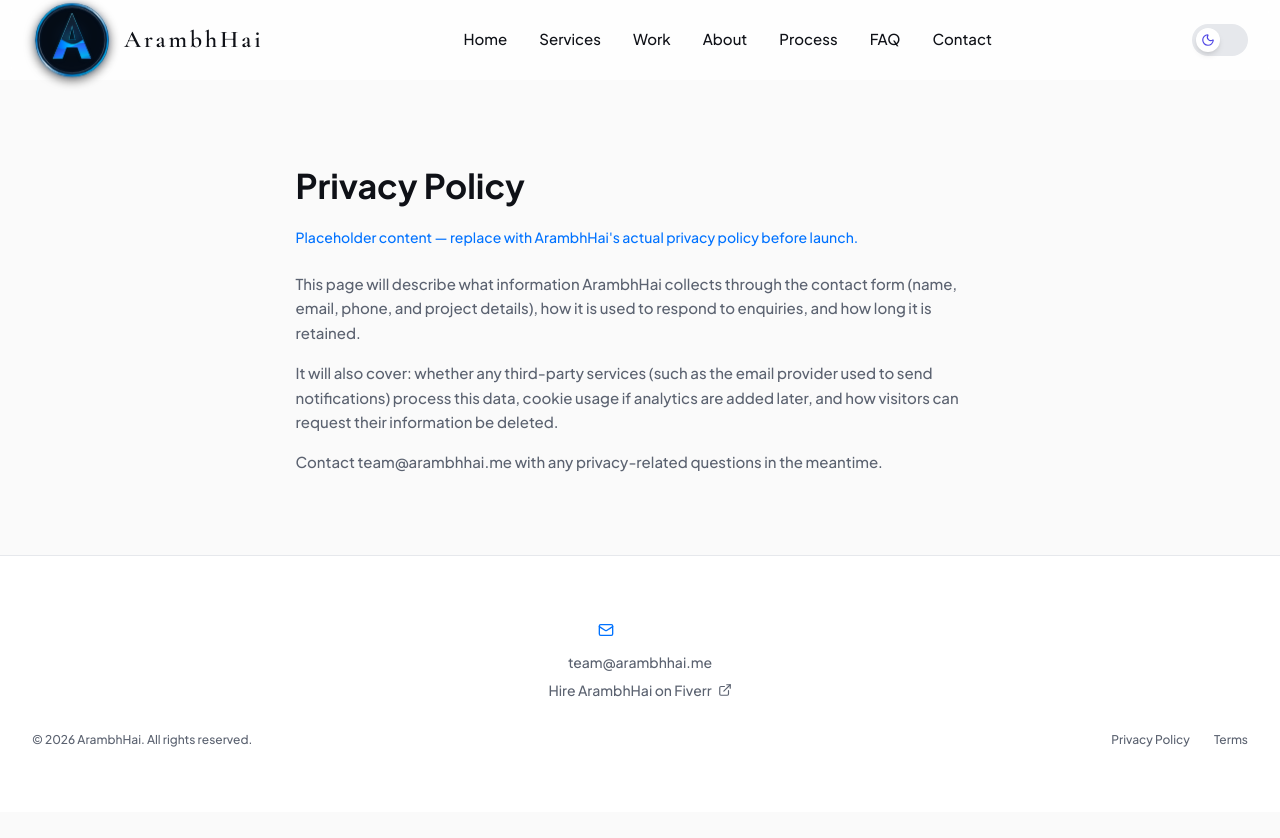
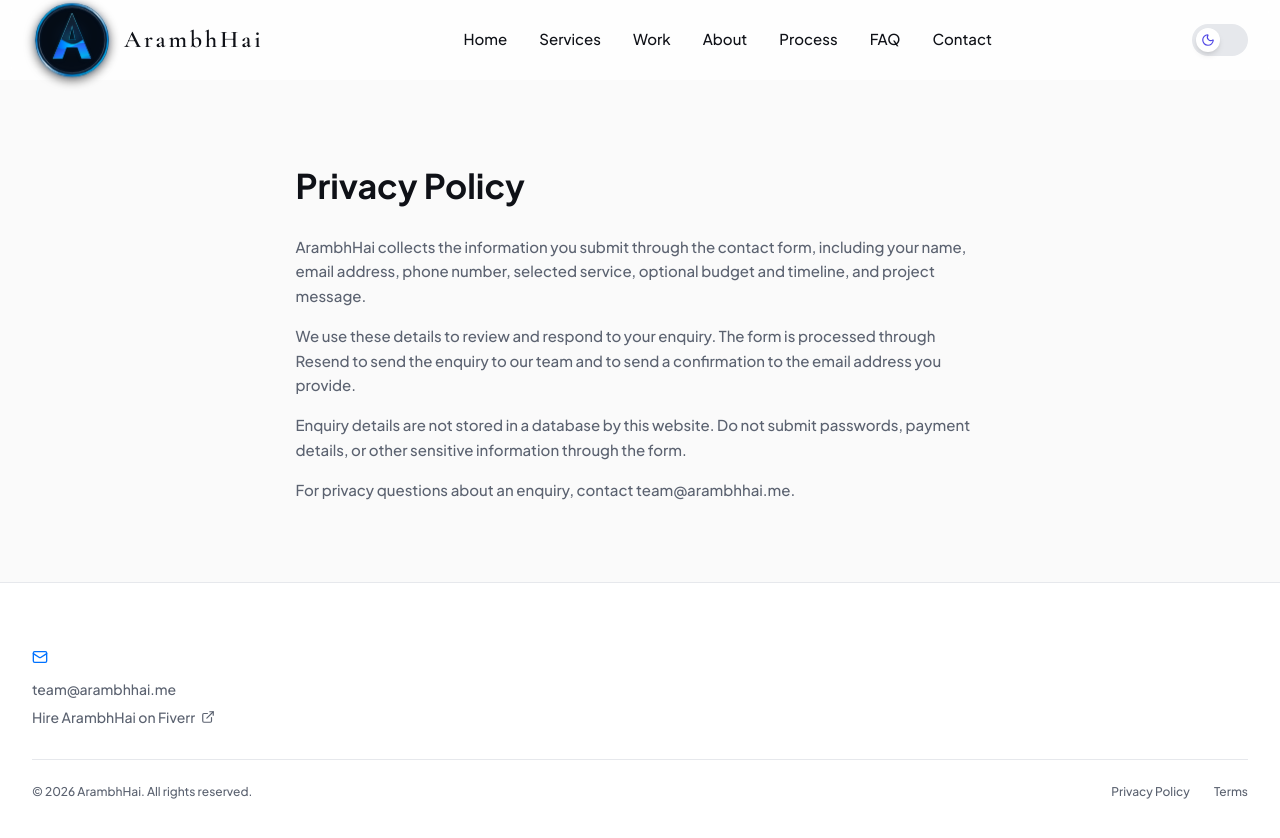
Before and after one commit to crazytechx2000/arambhhai, a Next.js app: page /privacy in a window 1280 px wide. Shown: the top 838 px of the page. Before the commit the page ends 812 px from the top, so only its background shows below. Built offline with nearby package versions, Linux system fonts and the light colour scheme.

Commit message:
Improve footer legal pages and browser icon

```diff
--- a/app/layout.tsx
+++ b/app/layout.tsx
@@ -30,6 +30,11 @@ export const metadata: Metadata = {
     "website redesign",
   ],
   authors: [{ name: siteConfig.name }],
+  icons: {
+    icon: "/icon.svg",
+    shortcut: "/icon.svg",
+    apple: "/icon.svg",
+  },
   alternates: {
     canonical: "/",
   },
--- a/app/privacy/page.tsx
+++ b/app/privacy/page.tsx
@@ -14,26 +14,25 @@ export default function PrivacyPage() {
         <h1 className="text-[28px] font-bold text-text sm:text-[34px]">
           Privacy Policy
         </h1>
-        <p className="mt-4 text-[14px] font-medium text-brand-primary">
-          Placeholder content — replace with ArambhHai&apos;s actual privacy policy
-          before launch.
-        </p>
         <div className="mt-6 space-y-4 text-[15px] leading-relaxed text-text-muted">
           <p>
-            This page will describe what information {siteConfig.name}{" "}
-            collects through the contact form (name, email, phone, and
-            project details), how it is used to respond to enquiries, and
-            how long it is retained.
+            {siteConfig.name} collects the information you submit through the
+            contact form, including your name, email address, phone number,
+            selected service, optional budget and timeline, and project
+            message.
           </p>
           <p>
-            It will also cover: whether any third-party services (such as
-            the email provider used to send notifications) process this
-            data, cookie usage if analytics are added later, and how
-            visitors can request their information be deleted.
+            We use these details to review and respond to your enquiry. The
+            form is processed through Resend to send the enquiry to our team
+            and to send a confirmation to the email address you provide.
           </p>
           <p>
-            Contact {siteConfig.email} with any privacy-related questions in
-            the meantime.
+            Enquiry details are not stored in a database by this website. Do
+            not submit passwords, payment details, or other sensitive
+            information through the form.
+          </p>
+          <p>
+            For privacy questions about an enquiry, contact {siteConfig.email}.
           </p>
         </div>
       </Container>
--- a/app/terms/page.tsx
+++ b/app/terms/page.tsx
@@ -14,19 +14,23 @@ export default function TermsPage() {
         <h1 className="text-[28px] font-bold text-text sm:text-[34px]">
           Terms of Service
         </h1>
-        <p className="mt-4 text-[14px] font-medium text-brand-primary">
-          Placeholder content — replace with ArambhHai&apos;s actual terms before
-          launch.
-        </p>
         <div className="mt-6 space-y-4 text-[15px] leading-relaxed text-text-muted">
           <p>
-            This page will outline the terms for engaging {siteConfig.name}{" "}
-            for website design and development work: project scope,
-            revisions, payment terms, timelines, and intellectual property
-            ownership once a project is completed and paid for.
+            {siteConfig.name} provides website design and development services
+            for businesses, professionals, schools, and growing brands. An
+            enquiry submitted through this website is a request to discuss a
+            project, not a binding contract.
           </p>
           <p>
-            Contact {siteConfig.email} with any questions in the meantime.
+            Project scope, deliverables, revisions, timelines, fees, payment
+            terms, and ownership arrangements will be agreed directly before
+            work begins. The final agreement for a project takes priority over
+            this general information.
+          </p>
+          <p>
+            Please provide accurate contact and project information. Contact
+            {" "}{siteConfig.email} if you have questions about an enquiry or
+            prospective project.
           </p>
         </div>
       </Container>
--- a/components/layout/Footer.tsx
+++ b/components/layout/Footer.tsx
@@ -20,13 +20,13 @@ export function Footer() {
       }
     >
       <Container className="py-12 sm:py-16">
-        <div className="flex flex-col items-center gap-8 text-center">
-          <div className="flex flex-col items-center gap-3">
+        <div className="flex flex-col gap-8">
+          <div className="flex flex-col gap-3 sm:items-start">
             <div className="flex items-center gap-2 text-sm font-semibold text-white">
               <Mail size={16} className={isDark ? "text-brand-primary-light" : "text-brand-primary"} />
               Connect
             </div>
-            <div className="flex flex-col items-center gap-2">
+            <div className="flex flex-col items-start gap-2">
               <a
                 href={`mailto:${siteConfig.email}`}
                 className="flex items-center gap-2 text-sm transition-colors hover:text-brand-primary"
@@ -47,11 +47,11 @@ export function Footer() {
             </div>
           </div>
 
-          <div className="flex w-full flex-col items-center gap-4 text-xs sm:flex-row sm:items-center sm:justify-between">
+          <div className="flex w-full flex-col gap-4 border-t border-border pt-6 text-xs sm:flex-row sm:items-center sm:justify-between">
             <p className={isDark ? "text-text-on-dark-muted" : "text-text-muted"}>
               © {year} ArambhHai. All rights reserved.
             </p>
-            <div className="flex gap-6">
+            <div className="flex flex-wrap gap-x-6 gap-y-2">
               <Link
                 href="/privacy"
                 className={`transition-colors hover:text-brand-primary ${isDark ? "text-text-on-dark-muted" : "text-text-muted"}`}
```
Also changed, not shown: app/icon.svg (added).
